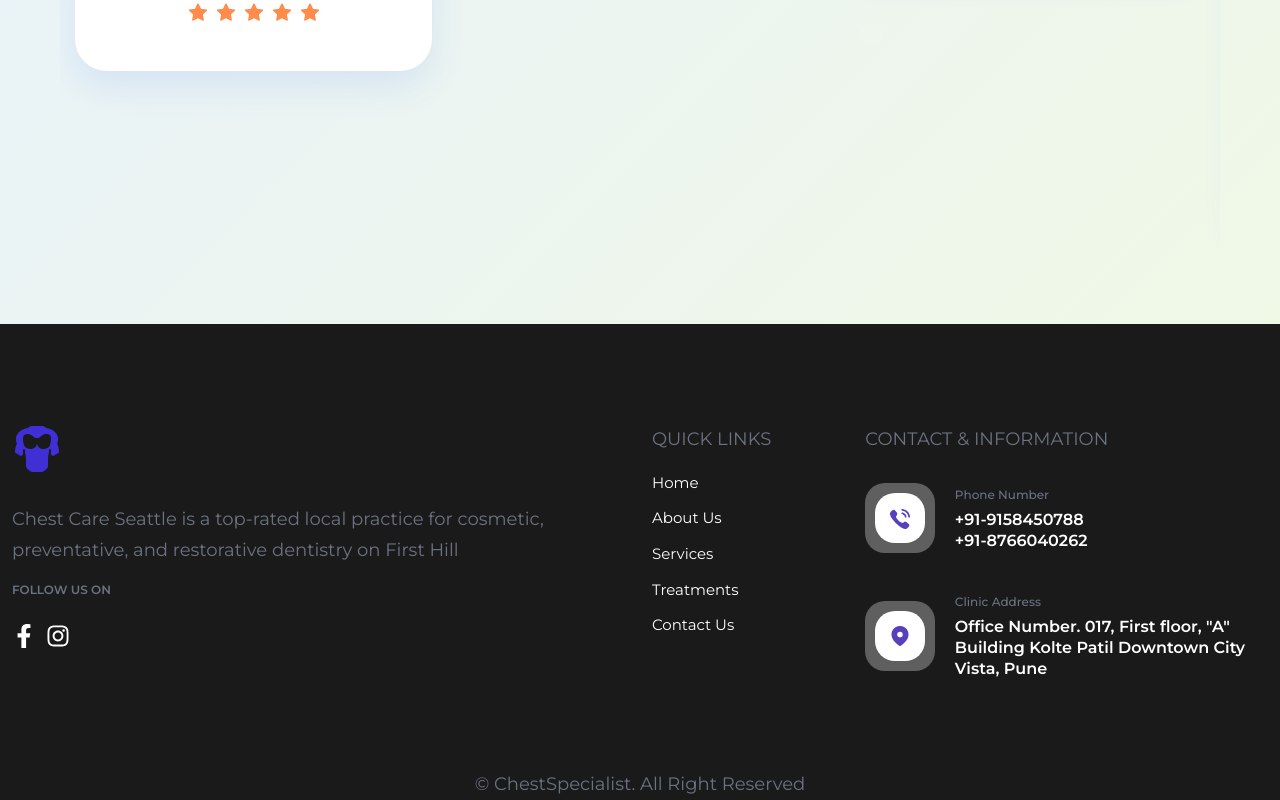
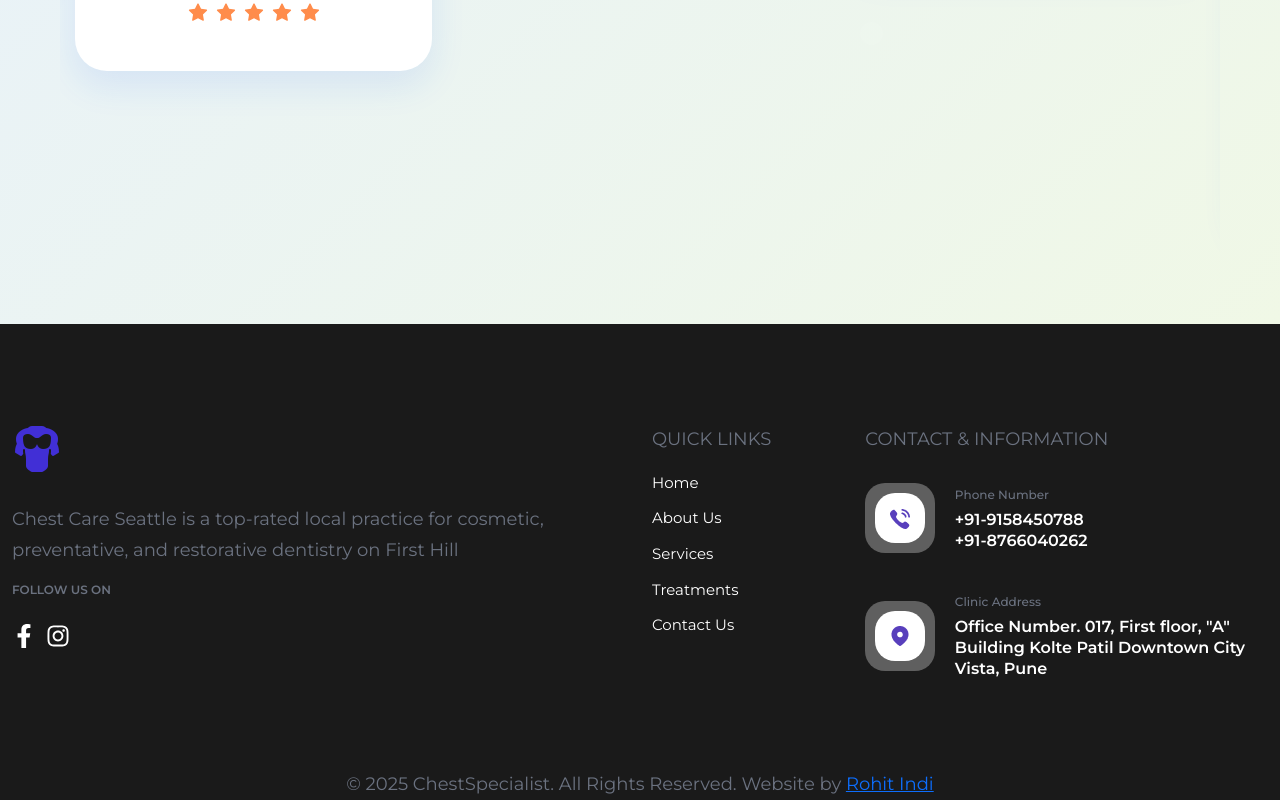
Before and after one commit to RohitStar45/Hospital-Management, a React (Vite) app: page / in a window 1280 px wide. Shown: the part 5422-6222 px from the top of the page. Built offline with nearby package versions, Linux system fonts and the light colour scheme.

Commit message:
Updated Footer.jsx

```diff
--- a/src/sections/Footer/Footer.jsx
+++ b/src/sections/Footer/Footer.jsx
@@ -8,6 +8,8 @@ import time from '../../assets/footer/time.png';
 import location from '../../assets/footer/location.png';
 
 const Footer = () => {
+
+    const currentYear = new Date().getFullYear();
 
     const footerMenu = [
         {
@@ -150,7 +152,12 @@ const Footer = () => {
                 <div style={{ display: 'flex', justifyContent: 'center' }}>
                     <div className="copyright-area">
                         <div className='copy-text'>
-                            <p>&copy; ChestSpecialist. All Right Reserved</p>
+                             <p>
+                                &copy; {currentYear} ChestSpecialist. All Rights Reserved. Website by{' '}
+                                <a href="https://rohit45-portfolio.netlify.app" target="_blank" rel="noopener noreferrer">
+                                Rohit Indi
+                                </a>
+                            </p>
                         </div>
                     </div>
                 </div>
```
